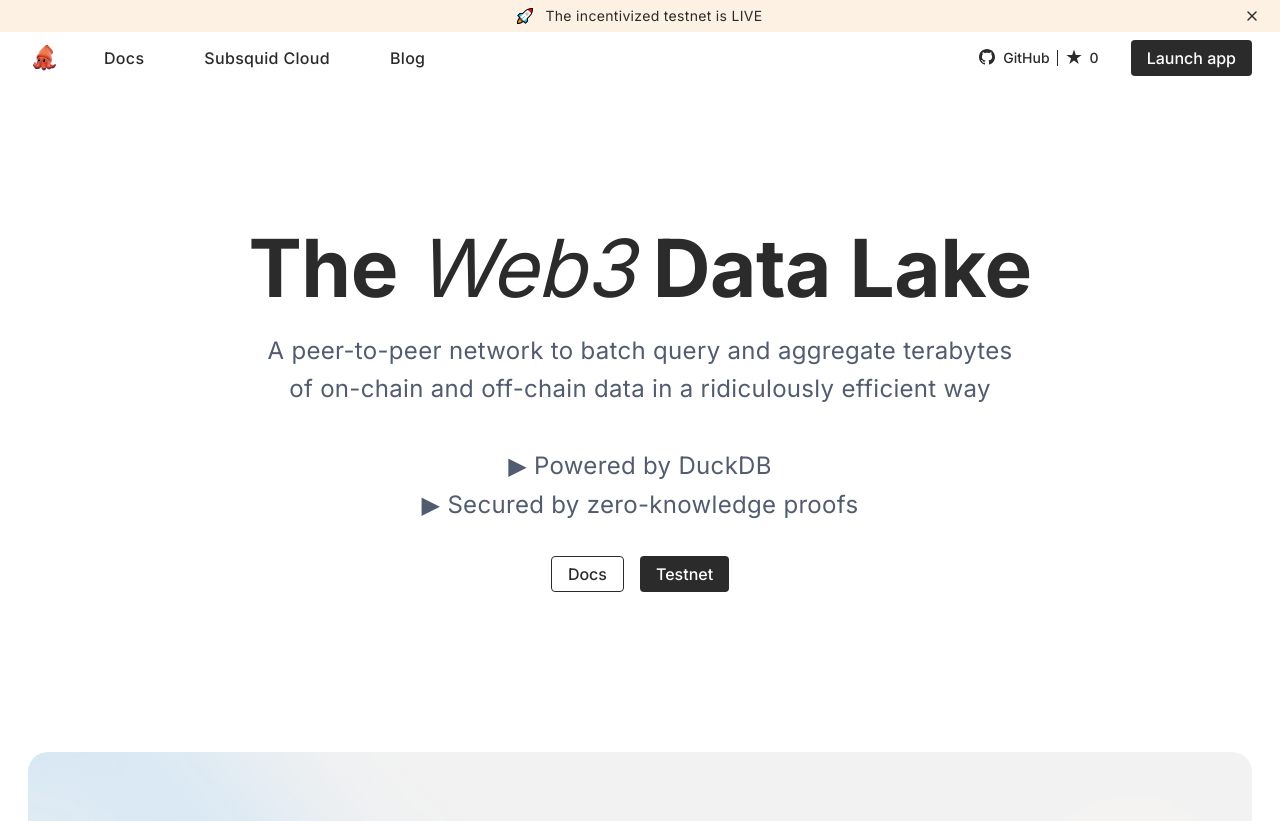
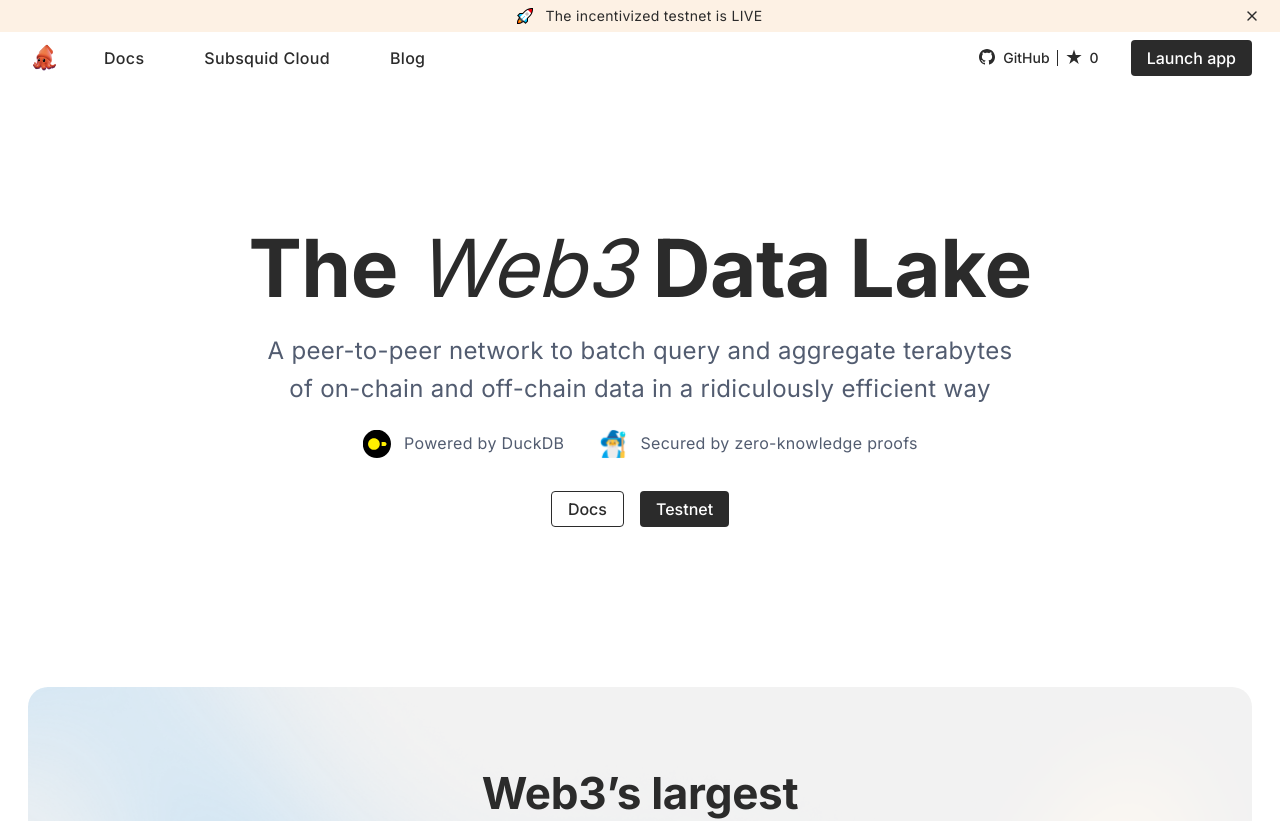
Before and after one commit to cyberteam-international/subsquid_landing, a Next.js app: page / in a window 1280 px wide. Shown: the top 821 px of the page. Built offline with nearby package versions, Linux system fonts and the light colour scheme; no server answers.

Commit message:
fix texts

```diff
--- a/src/components/Banner/Banner.tsx
+++ b/src/components/Banner/Banner.tsx
@@ -1,7 +1,11 @@
 "use client"
 
+import Image from 'next/image';
 import './Banner.scss'
 import {FadeInUp, FadeInUpFast} from "@/components/Animation";
+
+import duckdb_logo_1 from '@/../public/duckdb_logo_1.svg'
+import duckdb_logo_2 from '@/../public/duckdb_logo_2.svg'
 
 export default function Banner() {
     return (
@@ -10,11 +14,17 @@
                 <h1 className={'banner__title'}>The <i>Web3</i> Data Lake</h1>
             </FadeInUpFast>
             <FadeInUpFast delay={300}>
-                <p className={'subtitle banner__subtitle'}>A peer-to-peer network to batch query and aggregate terabytes
-                    of on-chain and off-chain data in a ridiculously efficient way<br /><br />
-                    ▶ Powered by DuckDB<br />
-                    ▶ Secured by zero-knowledge proofs
-                </p>
+                <p className={'subtitle banner__subtitle'}>A peer-to-peer network to batch query and aggregate terabytes of on-chain and off-chain data in a ridiculously efficient way</p>
+                <div className={"banner__items"}>
+                    <div className={"banner__item"}>
+                        <Image {...duckdb_logo_1} alt='duckdb-logo_1' />
+                        <p>Powered by DuckDB</p>
+                    </div>
+                    <div className={"banner__item"}>
+                        <Image {...duckdb_logo_2} alt='duckdb-logo_2' />
+                        <p>Secured by zero-knowledge proofs</p>
+                    </div>
+                </div>
             </FadeInUpFast>
 
             <FadeInUpFast delay={500}>
```
